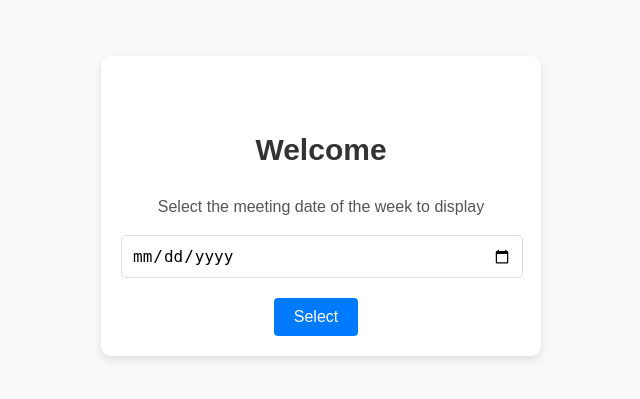
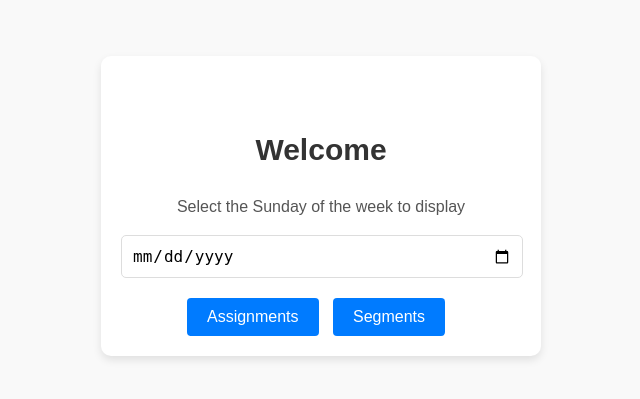
Before and after one commit to AryansVj/assignment-tracker, a PHP site: page /SelectWeek.php in a window 1280 px wide. Shown: the part 194-593 px from the top of the page, without its empty margins (319-959 px from the left). Run offline with PHP 8.4, Linux system fonts and the light colour scheme.

Commit message:
Select week validate and get only sunday, choose

```diff
--- a/Add.php
+++ b/Add.php
@@ -154,7 +154,7 @@ if ( isset($_POST['Name']) && isset($_POST['category']) ) {
         <div class="assignments-container">
             <div class="week-details">
                 <?php
-                    $date = strtotime(htmlentities($_SESSION['date']));
+                    $date = strtotime($_SESSION['mid-date']);
                     $weekly_count = $weeks->getCount($_SESSION['week']);
                 ?>
                 <p><?= date('F d', $date); ?></p>
--- a/SelectWeek.php
+++ b/SelectWeek.php
@@ -2,8 +2,13 @@
 session_start();
 require_once "model/database.php";
 require_once "model/Weeks.php";
+
+// To set the mid week meeting day
+$dayof_midweek = 4;
+
 if ( isset($_POST['WeeklyDate']) ) {
-    if (strlen($_POST['WeeklyDate']) > 0) {
+    // Check if the date is set and if it is a Sunday or a pre-set mid week day
+    if ((strlen($_POST['WeeklyDate']) > 0) && ( date("w", strtotime(htmlentities($_POST['WeeklyDate']))) == 0 )) {
         $db = new Database();
         $db->connectDB();
 
@@ -12,8 +17,14 @@ if ( isset($_POST['WeeklyDate']) ) {
         $week_id = $weeks->getWeekID($_POST['WeeklyDate']);
 
         $_SESSION['week'] = $week_id;
-        $_SESSION['date'] = $_POST['WeeklyDate'];
-        header("Location: Add.php");
+        $_SESSION['date'] = htmlentities($_POST['WeeklyDate']);
+        $_SESSION['mid-date'] = date("Y-m-d", strtotime(htmlentities($_POST['WeeklyDate'])) - (7-$dayof_midweek)*24*3600);
+
+        if ( isset($_POST['segments']) ) {
+            header("Location: AddSegment.php");
+        } else if ( isset($_POST['assignments']) ) {
+            header("Location: Add.php");
+        }
         return;
     } else {
         header("Location: SelectWeek.php");
@@ -42,9 +53,10 @@ session_destroy();
     <div class="container">
         <h1>Welcome</h1>
         <form method="post">
-            <p><label for="week">Select the meeting date of the week to display</label></p>
+            <p><label for="week">Select the Sunday of the week to display</label></p>
             <input type="date" id="week" name="WeeklyDate" required><br>
-            <input type="submit" value="Select">
+            <input type="submit" name="assignments" value="Assignments">
+            <input type="submit" name="segments" value="Segments">
         </form>
     </div>
 </body>
```
